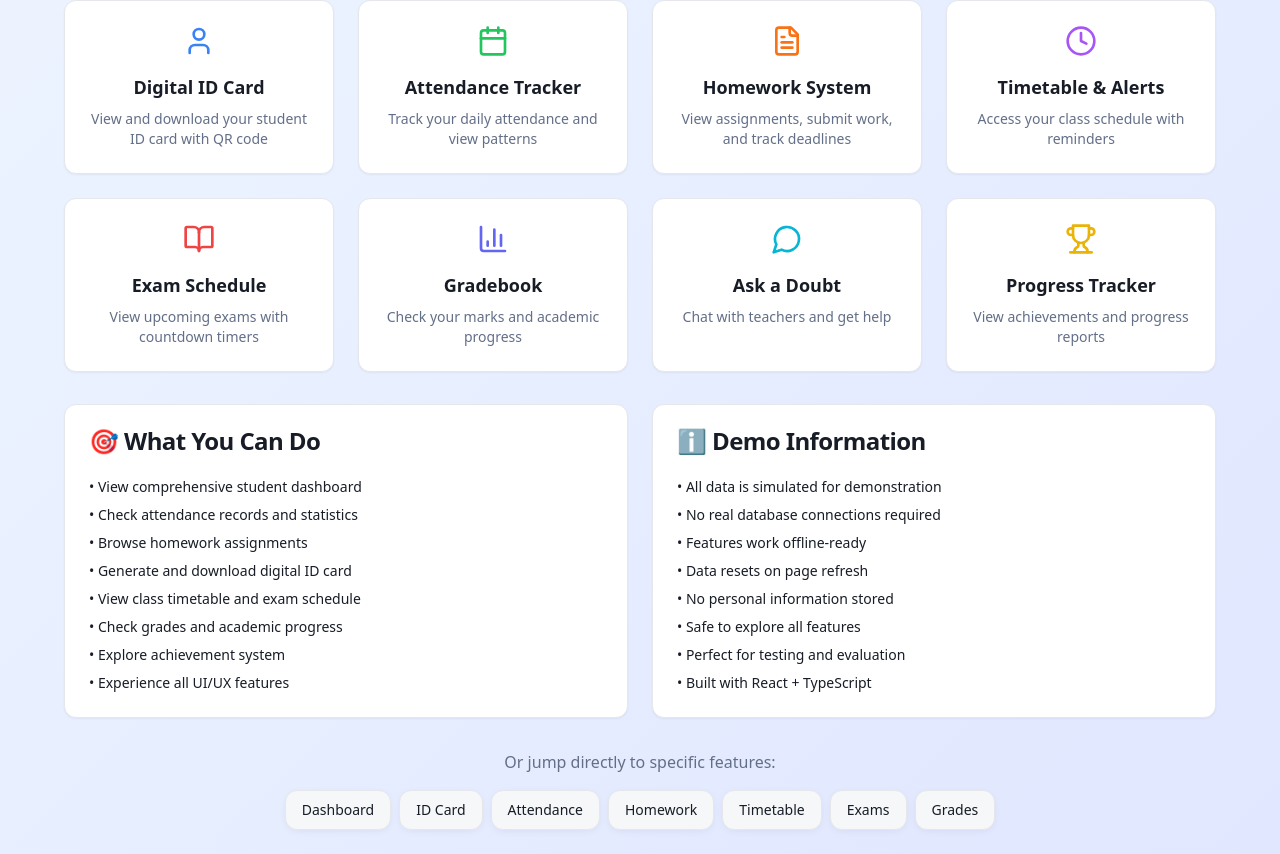
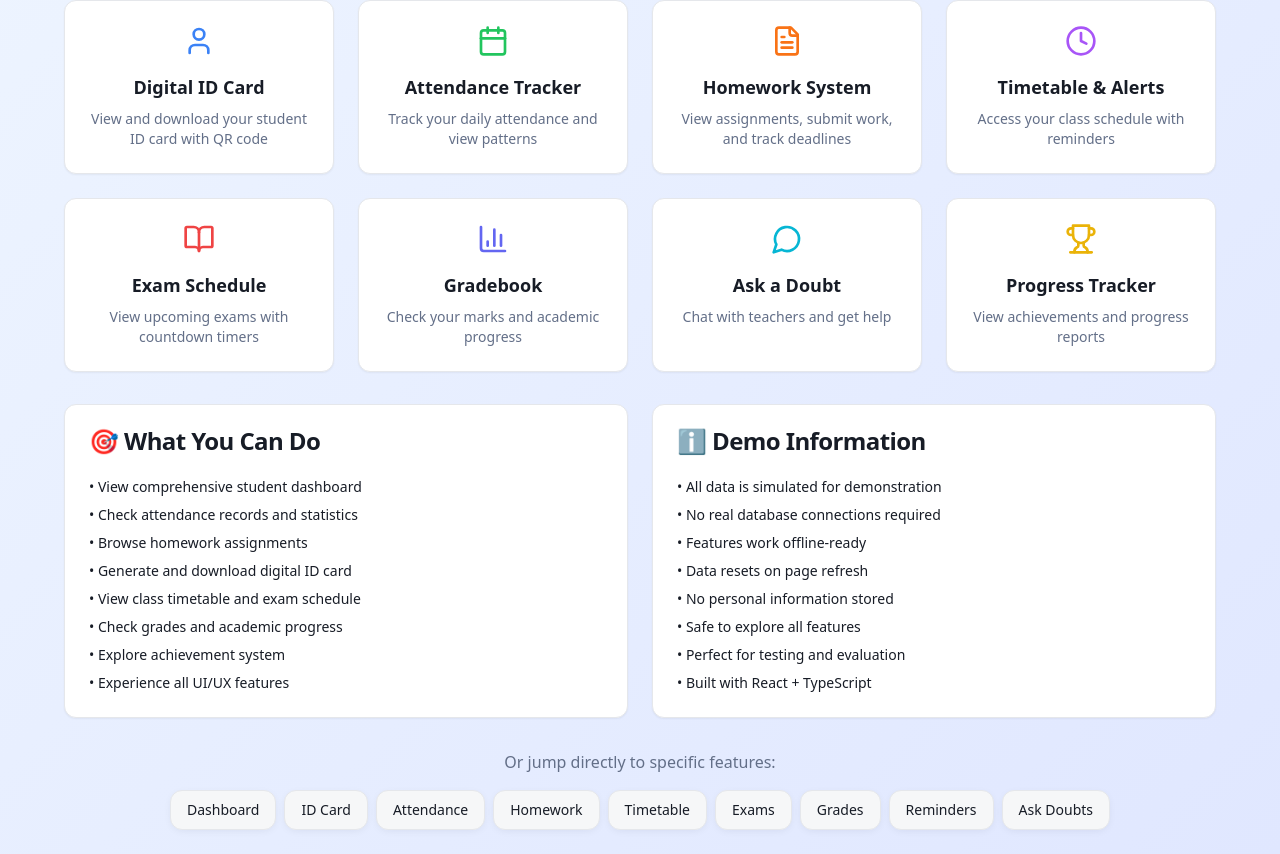
Before and after one commit to school0074/scholarmate-digital-suite, a React (Vite) app: page /demo in a window 1280 px wide. Shown: the part 424-1278 px from the top of the page. Built offline with nearby package versions, Linux system fonts and the light colour scheme.

Commit message:
Update demo page to include new student features
cgen-ca9cc9ff425a4b0dad94b1533cfec027

```diff
--- a/src/pages/DemoStudentAccess.tsx
+++ b/src/pages/DemoStudentAccess.tsx
@@ -245,6 +245,18 @@ const DemoStudentAccess = () => {
             >
               Grades
             </Button>
+            <Button
+              variant="outline"
+              onClick={() => navigate("/student/reminders")}
+            >
+              Reminders
+            </Button>
+            <Button
+              variant="outline"
+              onClick={() => navigate("/student/doubts")}
+            >
+              Ask Doubts
+            </Button>
           </div>
         </div>
       </div>
```
